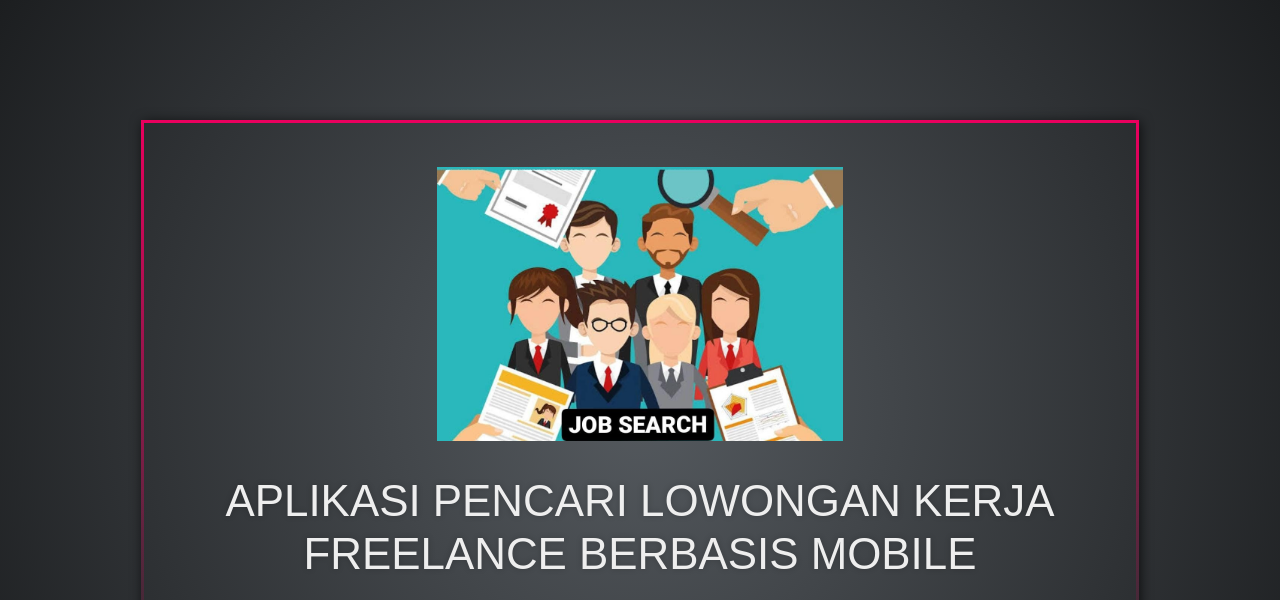
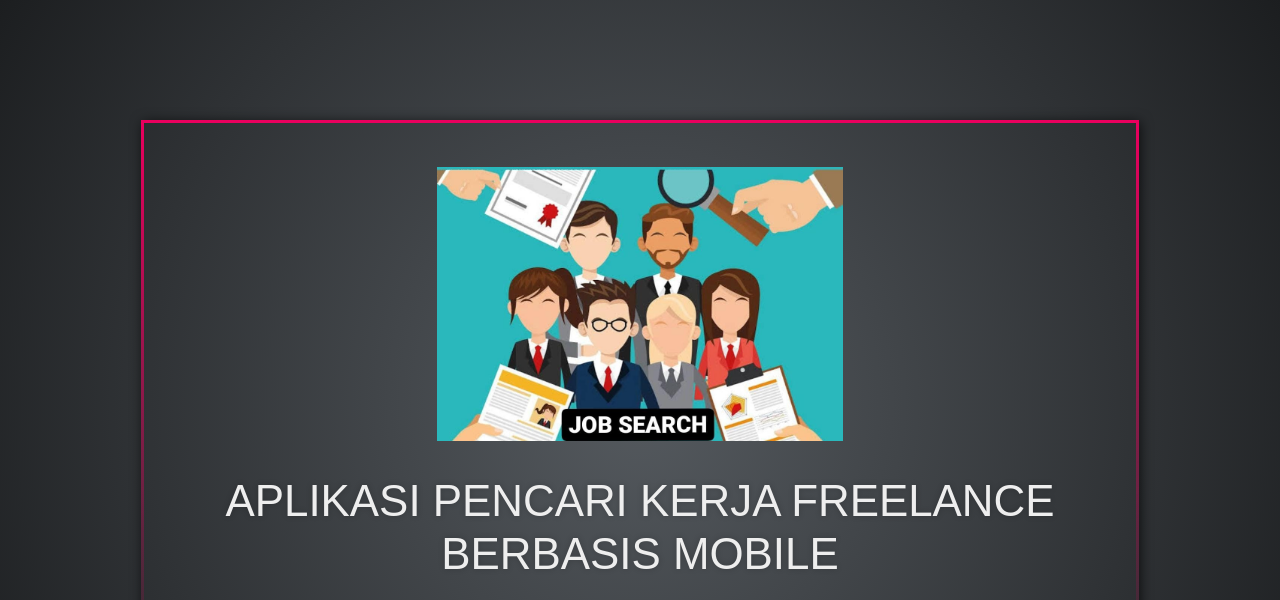
Before and after one commit to WiniWidianingsih/TimNiasih_SCB_2021, a website: page reveal.js-master/reveal.js-master/Presentasi Kelompok.html in a window 1280 px wide. Shown: the top 600 px of the page. Drawn offline with Linux system fonts and the light colour scheme; a web font is replaced by a local one.

Commit message:
Edit judul aplikasi

```diff
--- a/reveal.js-master/reveal.js-master/Presentasi Kelompok.html
+++ b/reveal.js-master/reveal.js-master/Presentasi Kelompok.html
@@ -56,7 +56,7 @@
         <section class="Job">
           <div class="card">
             <img src="Job.JPEG">
-            <h5>Aplikasi Pencari Lowongan Kerja Freelance berbasis mobile</h5>
+            <h5>Aplikasi Pencari Kerja Freelance berbasis mobile</h5>
             <h4>by Tim Niasih</h4>
           </div>
         </section>
@@ -87,7 +87,7 @@
           <div class="card">
             <h5>Desain Fitur Sign Up</h5>
 		 <p class="sub-text">Pada sign up, dimana jika seseorang belum memiliki akun maka bisa create akun pada halaman sign up dengan memasukkan username, email, password dan konfirmasi password.</p>
-		 <img src="SignIn.PNG" style="width: 400px; height: 450px;">
+	         <img src="SignIn.PNG" style="width: 400px; height: 450px;">
           </div>
         </section>
         <section>
```
